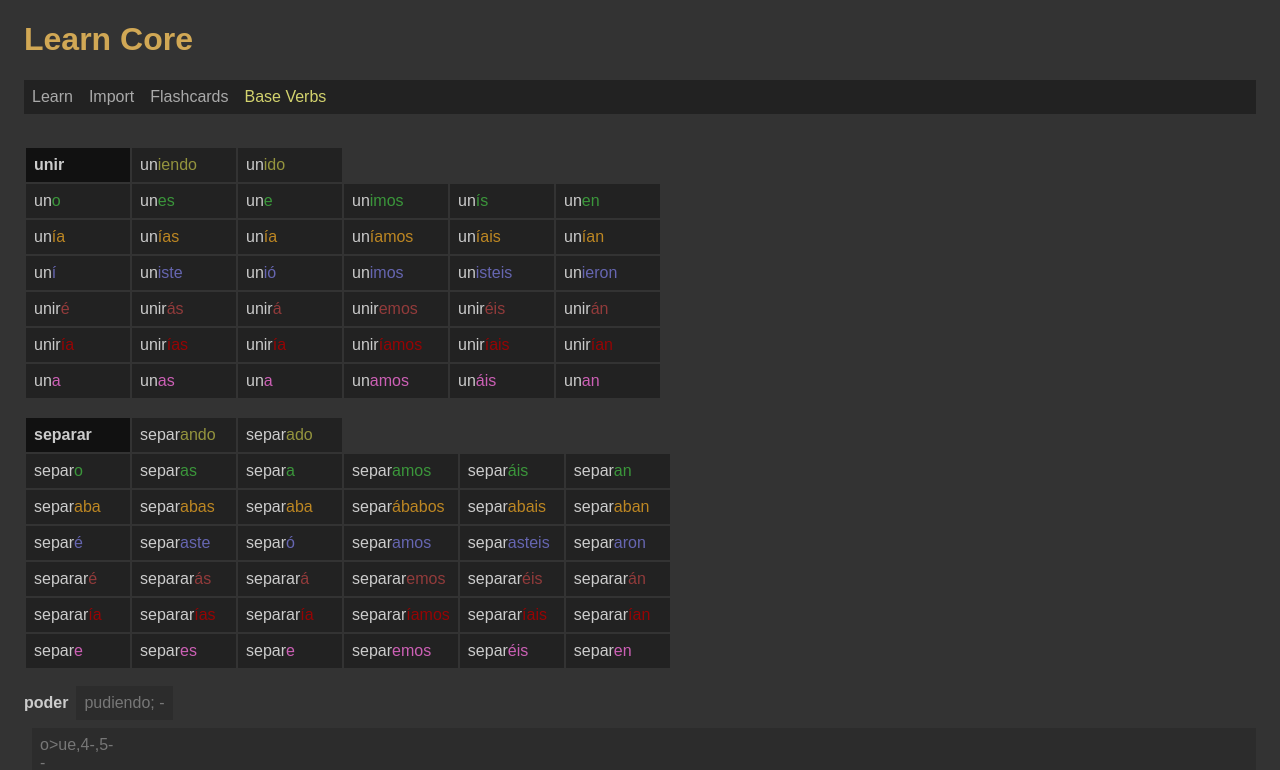
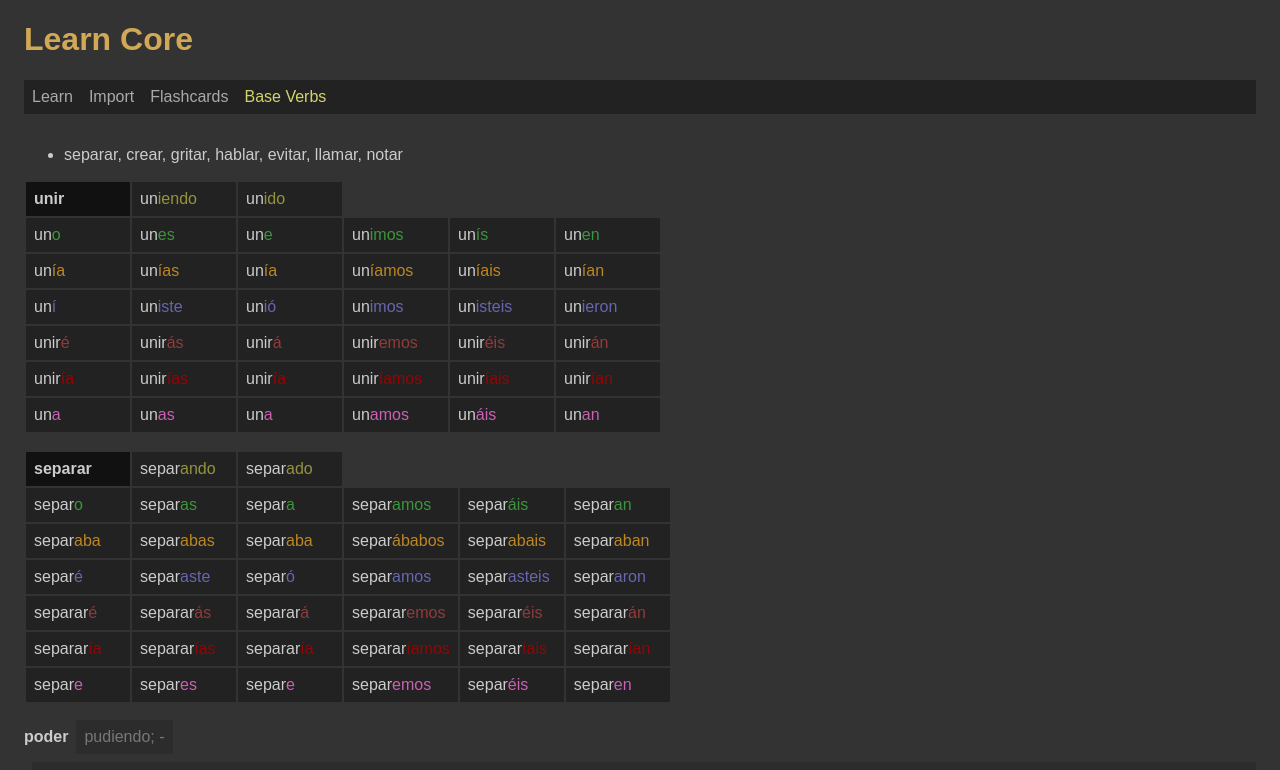
Before and after one commit to edwardtanguay/learncore, a React (Vite) app: page /baseverbs in a window 1280 px wide. Shown: the top 770 px of the page. Built offline with nearby package versions, Linux system fonts and the light colour scheme; data requests are answered from the project's data file.

Commit message:
firstList

```diff
--- a/src/pages/PageBaseVerbs.tsx
+++ b/src/pages/PageBaseVerbs.tsx
@@ -1,5 +1,6 @@
-import { IConjugatedVerb, IConjugationEndings } from '../interfaces';
-import { conjugatedVerbs } from '../parser';
+import { getSummaryVerbGroups, conjugatedVerbs } from '../parser';
+
+const summaryVerbGroups = getSummaryVerbGroups(conjugatedVerbs);
 
 // also link: https://es.bab.la/diccionario/espanol-ingles/permitimos
 
@@ -9,6 +10,24 @@ export const PageBaseVerbs = () => {
 	};
 	return (
 		<div className="page pageBaseVerbs">
+			<div className="summary">
+				<ul className="summaryVerbGroups">
+					<li>
+						{summaryVerbGroups.arRegular.map((verbName, i) => {
+							const sep =
+								i === summaryVerbGroups.arRegular.length - 1
+									? ''
+									: ', ';
+							return (
+								<>
+									<span>{verbName}</span>
+									{sep}
+								</>
+							);
+						})}
+					</li>
+				</ul>
+			</div>
 			{conjugatedVerbs.map((cv, i) => {
 				return (
 					<>
@@ -25,7 +44,11 @@ export const PageBaseVerbs = () => {
 								</div>
 								<div className="infos">
 									{cv.verb.infos.map((info, i) => {
-										return i === 0 ? '' : <div key={i}>{info}</div>;
+										return i === 0 ? (
+											''
+										) : (
+											<div key={i}>{info}</div>
+										);
 									})}
 								</div>
 							</div>
--- a/src/parser.ts
+++ b/src/parser.ts
@@ -1,4 +1,4 @@
-import { IConjugatedVerb, IConjugationEndings, IVerb } from "./interfaces";
+import { IConjugatedVerb, IConjugationEndings, ISummaryVerbGroups, IVerb } from "./interfaces";
 import * as qstr from './qtools/qstr';
 
 export const verbDefinitions = `
@@ -110,3 +110,14 @@ for (const verb of verbs) {
 	const conjugatedVerb = conjugateVerb(verb);
 	conjugatedVerbs.push(conjugatedVerb);
 }
+
+export const getSummaryVerbGroups = (conjugatedVerbs: IConjugatedVerb[]): ISummaryVerbGroups => {
+	return {
+		"arRegular": conjugatedVerbs.filter(m => m.verb.kind === 'regular' && m.verb.verbName.endsWith('ar')).map(m => m.verb.verbName),
+		"arIrregular": [],
+		"erRegular": [],
+		"erIrregular": [],
+		"irRegular": [],
+		"irIrregular": [],
+	}
+}
```
Also changed, not shown: src/interfaces.ts (+10 -0 lines). Lines whose indentation alone changed are shown as unchanged.
